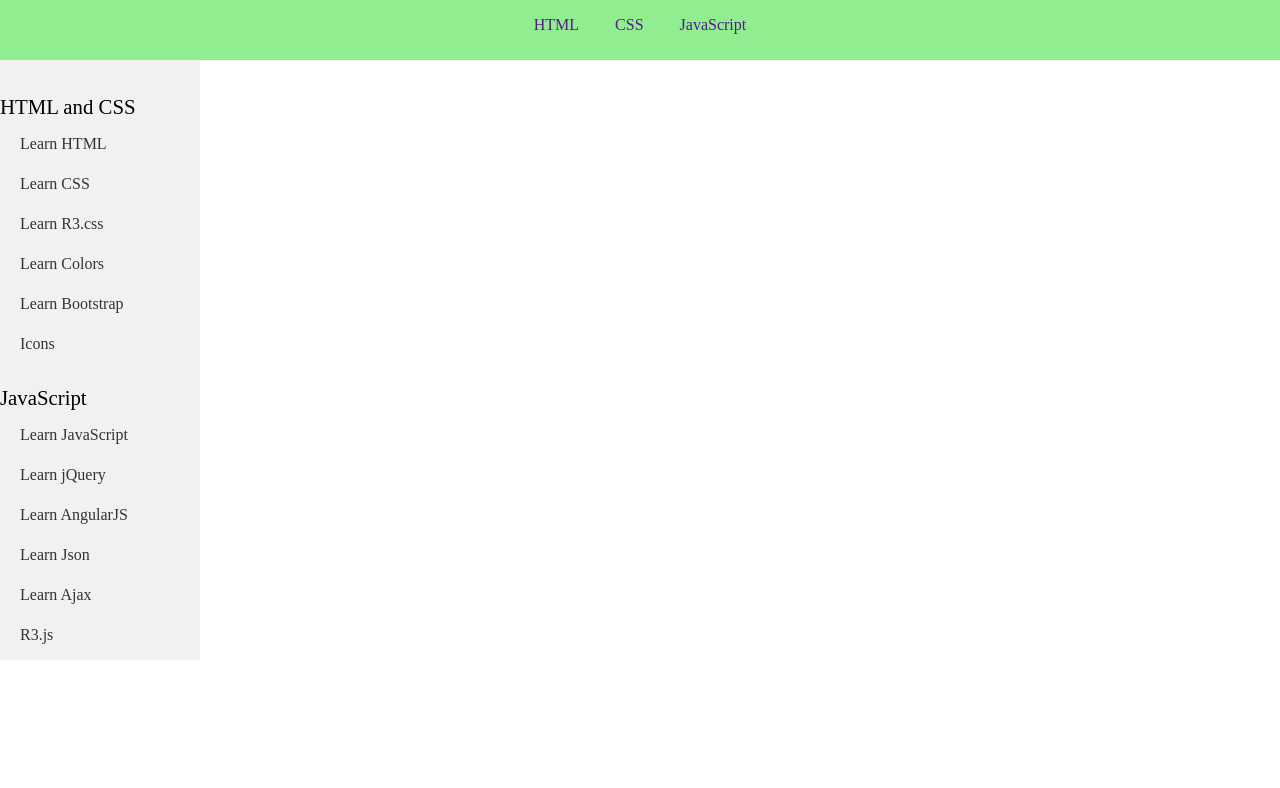
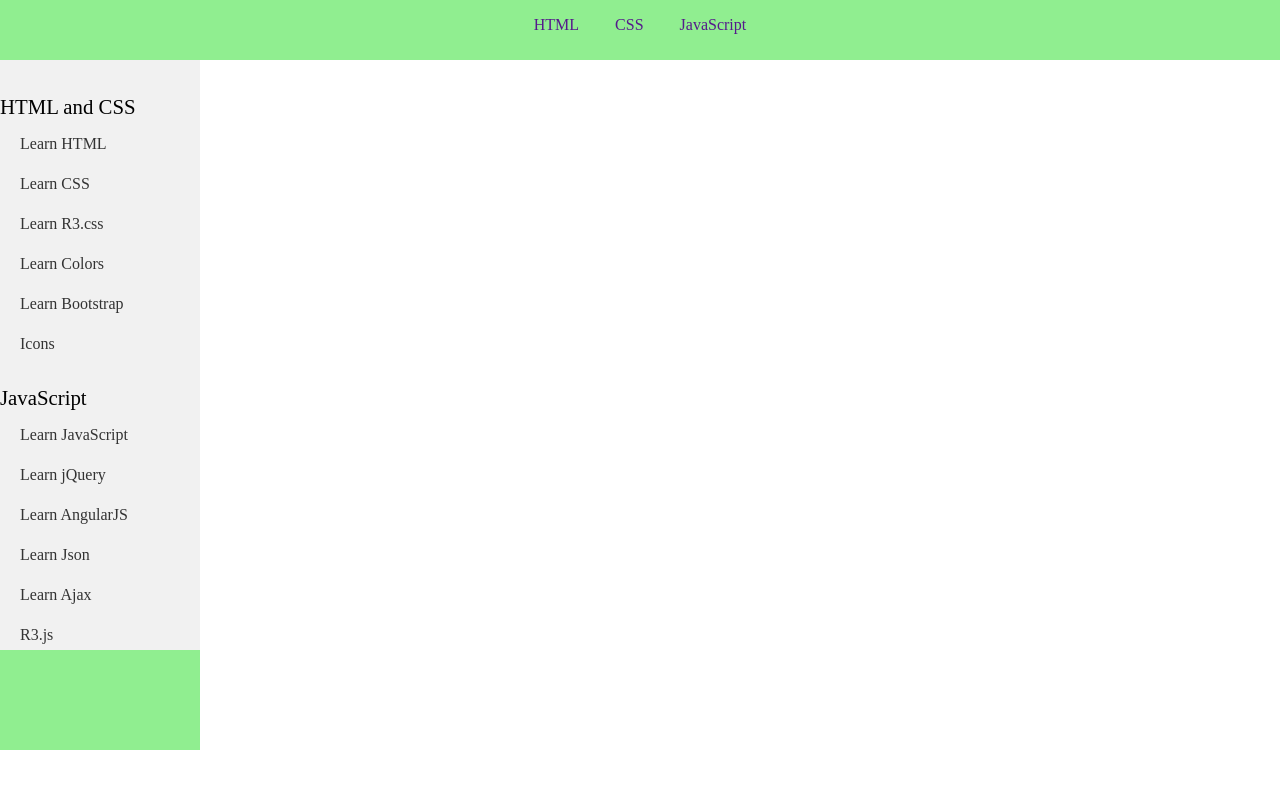
Before and after one commit to oitobit/testeEstudo, a plain HTML site: page CSS/site/index.html in a window 1280 px wide. Drawn offline with Linux system fonts and the light colour scheme.

Commit message:
added box-container to page

```diff
--- a/CSS/site/index.html
+++ b/CSS/site/index.html
@@ -46,5 +46,8 @@
             </div>
         </div>
     </aside>
+    <div class="box-container">
+        <div class="grade"></div>
+    </div>
 </body>
 </html>
--- a/CSS/site/style.css
+++ b/CSS/site/style.css
@@ -63,3 +63,13 @@ div.container-aside > a {
 div.container-aside > a:hover {
     color: #90ee90;
 }
+
+div.box-container {
+    width: 100%;
+}
+
+div.grade {
+    width: 200px;
+    height: 100px;
+    background-color: #90ee90;
+}
```
